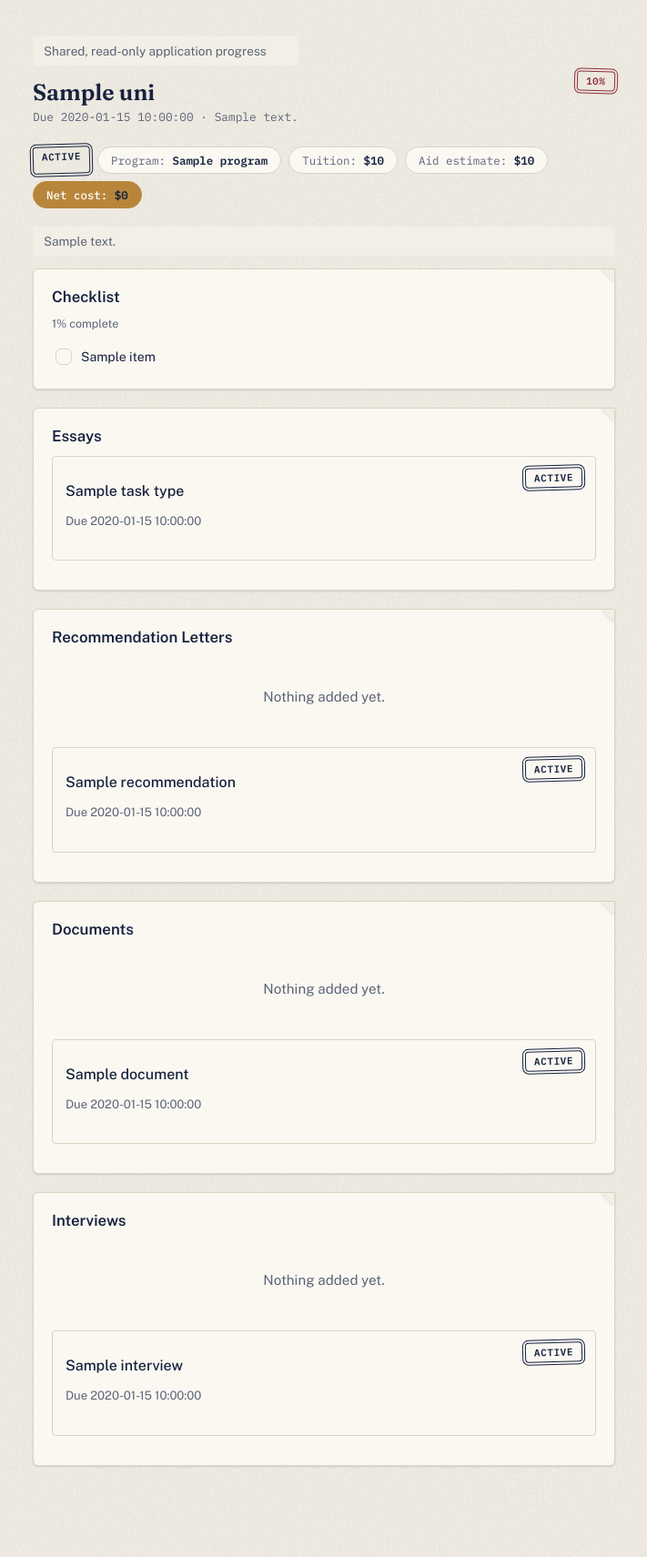
After one commit to Bhakti864653/uni-app-tracker, a Flask app: template templates/shared.html in a window 1280 px wide. The commit adds this page. Shown: the whole page at 91% size, without its empty margins (284-995 px from the left). Run offline with Flask 3, Linux system fonts and the light colour scheme; the template is opened without the code that fills it: most values are stand-ins (such as "Sample title", 1, 10 or a date in 2020).

Commit message:
Add CI, shareable read-only links, and a compare view
- CI: run pytest on every push/PR via GitHub Actions
- Share: per-university read-only link (no login) for parents/counselors,
  revocable, excludes all edit forms/CSRF
- Compare: pick 2-4 universities from the dashboard and see readiness,
  cost, and task status side by side

```diff
--- a/app.py
+++ b/app.py
@@ -177,6 +177,8 @@ def init_db():
         conn.execute("ALTER TABLE universities ADD COLUMN financial_aid_estimate REAL")
     if "deleted_at" not in existing_uni_columns:
         conn.execute("ALTER TABLE universities ADD COLUMN deleted_at TEXT")
+    if "share_token" not in existing_uni_columns:
+        conn.execute("ALTER TABLE universities ADD COLUMN share_token TEXT")
 
     existing_task_columns = [row["name"] for row in dictrows(conn.execute("PRAGMA table_info(tasks)"))]
     if "prompt" not in existing_task_columns:
@@ -803,6 +805,10 @@ def university_profile(university_id):
     if uni["tuition_cost"] is not None and uni["financial_aid_estimate"] is not None:
         net_cost = uni["tuition_cost"] - uni["financial_aid_estimate"]
 
+    share_url = None
+    if uni["share_token"]:
+        share_url = request.host_url.rstrip("/") + "/shared/" + uni["share_token"]
+
     return render_template(
         "profile.html",
         uni=uni,
@@ -810,6 +816,76 @@ def university_profile(university_id):
         net_cost=net_cost,
         tasks_by_type=tasks_by_type,
         task_status_options=TASK_STATUS_OPTIONS,
+        share_url=share_url,
+    )
+
+@app.route("/university/<int:university_id>/share", methods=["POST"])
+@login_required
+def create_share_link(university_id):
+    conn = get_db()
+    if not get_owned_university(conn, university_id, session["user_id"]):
+        conn.close()
+        return "Not found", 404
+    conn.execute(
+        "UPDATE universities SET share_token = ? WHERE id = ?",
+        (secrets.token_urlsafe(24), university_id)
+    )
+    conn.commit()
+    conn.close()
+    return redirect(f"/university/{university_id}")
+
+@app.route("/university/<int:university_id>/unshare", methods=["POST"])
+@login_required
+def revoke_share_link(university_id):
+    conn = get_db()
+    if not get_owned_university(conn, university_id, session["user_id"]):
+        conn.close()
+        return "Not found", 404
+    conn.execute("UPDATE universities SET share_token = NULL WHERE id = ?", (university_id,))
+    conn.commit()
+    conn.close()
+    return redirect(f"/university/{university_id}")
+
+@app.route("/shared/<token>")
+def shared_university(token):
+    conn = get_db()
+    uni = dictrow(conn.execute(
+        "SELECT * FROM universities WHERE share_token = ? AND deleted_at IS NULL", (token,)
+    ))
+    if not uni:
+        conn.close()
+        return "Not found", 404
+    tasks_by_type = {
+        task_type: dictrows(conn.execute(
+            "SELECT * FROM tasks WHERE university_id = ? AND task_type = ? ORDER BY id",
+            (uni["id"], task_type)
+        ))
+        for task_type in TASK_TYPES
+    }
+    checklist = dictrows(conn.execute(
+        "SELECT * FROM tasks WHERE university_id = ? AND task_type = 'checklist'", (uni["id"],)
+    ))
+    conn.close()
+
+    net_cost = None
+    if uni["tuition_cost"] is not None and uni["financial_aid_estimate"] is not None:
+        net_cost = uni["tuition_cost"] - uni["financial_aid_estimate"]
+    done_count = sum(1 for item in checklist if item["done"])
+    progress_percent = round(100 * done_count / len(checklist)) if checklist else 0
+    essays = tasks_by_type.get("essay", [])
+    recommendations = tasks_by_type.get("recommendation", [])
+    documents = tasks_by_type.get("document", [])
+    interviews = tasks_by_type.get("interview", [])
+
+    return render_template(
+        "shared.html",
+        uni=uni,
+        days_text=days_remaining_text(uni["deadline"]),
+        net_cost=net_cost,
+        checklist=checklist,
+        progress_percent=progress_percent,
+        readiness_score=compute_readiness_score(checklist, essays, recommendations, documents, interviews),
+        tasks_by_type=tasks_by_type,
     )
 
 @app.route("/tasks/add/<int:university_id>/<task_type>", methods=["POST"])
@@ -1091,6 +1167,61 @@ def export_calendar():
     response.headers["Content-Disposition"] = "attachment; filename=application-deadlines.ics"
     return response
 
+@app.route("/compare")
+@login_required
+def compare():
+    raw_ids = [value for value in request.args.get("ids", "").split(",") if value.strip().isdigit()]
+    requested_ids = [int(value) for value in raw_ids][:4]
+
+    conn = get_db()
+    universities = []
+    for university_id in requested_ids:
+        uni = get_owned_university(conn, university_id, session["user_id"])
+        if not uni:
+            continue
+
+        checklist = dictrows(conn.execute(
+            "SELECT done FROM tasks WHERE university_id = ? AND task_type = 'checklist'", (university_id,)
+        ))
+        essays = dictrows(conn.execute(
+            "SELECT status FROM tasks WHERE university_id = ? AND task_type = 'essay'", (university_id,)
+        ))
+        recommendations = dictrows(conn.execute(
+            "SELECT status FROM tasks WHERE university_id = ? AND task_type = 'recommendation'", (university_id,)
+        ))
+        documents = dictrows(conn.execute(
+            "SELECT status FROM tasks WHERE university_id = ? AND task_type = 'document'", (university_id,)
+        ))
+        interviews = dictrows(conn.execute(
+            "SELECT status FROM tasks WHERE university_id = ? AND task_type = 'interview'", (university_id,)
+        ))
+
+        done_count = sum(1 for item in checklist if item["done"])
+        net_cost = None
+        if uni["tuition_cost"] is not None and uni["financial_aid_estimate"] is not None:
+            net_cost = uni["tuition_cost"] - uni["financial_aid_estimate"]
+
+        universities.append({
+            "id": uni["id"],
+            "name": uni["name"],
+            "deadline": uni["deadline"],
+            "days_text": days_remaining_text(uni["deadline"]),
+            "status": uni["status"],
+            "program": uni["program"],
+            "tuition_cost": uni["tuition_cost"],
+            "financial_aid_estimate": uni["financial_aid_estimate"],
+            "net_cost": net_cost,
+            "checklist_text": f"{done_count}/{len(checklist)}" if checklist else "-",
+            "essays_text": f"{sum(1 for e in essays if e['status'] == 'Final')}/{len(essays)} final" if essays else "-",
+            "recommendations_text": f"{sum(1 for r in recommendations if r['status'] == 'Received')}/{len(recommendations)} received" if recommendations else "-",
+            "documents_text": f"{sum(1 for d in documents if d['status'] == 'Submitted')}/{len(documents)} submitted" if documents else "-",
+            "interviews_text": f"{sum(1 for i in interviews if i['status'] == 'Completed')}/{len(interviews)} completed" if interviews else "-",
+            "readiness_score": compute_readiness_score(checklist, essays, recommendations, documents, interviews),
+        })
+    conn.close()
+
+    return render_template("compare.html", universities=universities)
+
 @app.route("/pipeline")
 @login_required
 def pipeline():
--- a/static/style.css
+++ b/static/style.css
@@ -238,6 +238,16 @@ h2 {
     font-size: 1.25rem;
     font-weight: 600;
     letter-spacing: -0.01em;
+}
+
+.compare-checkbox-label {
+    display: flex;
+    align-items: center;
+    gap: 6px;
+    font-size: 0.78rem;
+    color: var(--text-muted);
+    margin-bottom: 6px;
+    cursor: pointer;
 }
 
 .uni-deadline {
--- /dev/null
+++ b/templates/shared.html
@@ -0,0 +1,77 @@
+<!DOCTYPE html>
+<html lang="en">
+<head>
+    <title>{{ uni.name }} - Shared Application Progress</title>
+    <link rel="preconnect" href="https://fonts.googleapis.com">
+    <link rel="preconnect" href="https://fonts.gstatic.com" crossorigin>
+    <link href="https://fonts.googleapis.com/css2?family=Fraunces:opsz,wght@9..144,500;9..144,600;9..144,700&family=Public+Sans:wght@400;500;600;700&family=IBM+Plex+Mono:wght@400;500;600&display=swap" rel="stylesheet">
+    <link rel="icon" type="image/svg+xml" href="{{ url_for('static', filename='logo.svg') }}">
+    <link rel="stylesheet" href="{{ url_for('static', filename='style.css') }}">
+</head>
+<body>
+    <div class="page">
+        <header class="top-bar">
+            <div>
+                <p class="uni-notes">Shared, read-only application progress</p>
+                <h1>{{ uni.name }}</h1>
+                <p class="uni-deadline">Due {{ uni.deadline }} &middot; {{ days_text }}</p>
+            </div>
+            <span class="readiness-badge {% if readiness_score >= 80 %}readiness-high{% elif readiness_score >= 50 %}readiness-medium{% else %}readiness-low{% endif %}" title="Readiness score">{{ readiness_score }}%</span>
+        </header>
+
+        <div class="profile-summary">
+            <span class="status-badge status-{{ uni.status | replace(' ', '-') | lower }}">{{ uni.status }}</span>
+            {% if uni.program %}<span class="stat">Program: <strong>{{ uni.program }}</strong></span>{% endif %}
+            {% if uni.tuition_cost is not none %}<span class="stat">Tuition: <strong>${{ "%.0f"|format(uni.tuition_cost) }}</strong></span>{% endif %}
+            {% if uni.financial_aid_estimate is not none %}<span class="stat">Aid estimate: <strong>${{ "%.0f"|format(uni.financial_aid_estimate) }}</strong></span>{% endif %}
+            {% if net_cost is not none %}<span class="stat stat-highlight">Net cost: <strong>${{ "%.0f"|format(net_cost) }}</strong></span>{% endif %}
+        </div>
+
+        {% if uni.notes %}
+        <p class="uni-notes">{{ uni.notes }}</p>
+        {% endif %}
+
+        <section class="task-section">
+            <h2>Checklist</h2>
+            <p class="progress-label">{{ progress_percent }}% complete</p>
+            <ul class="checklist">
+                {% for item in checklist %}
+                <li class="checklist-row">
+                    <span class="checklist-item {% if item.done %}checked{% endif %}">
+                        <span class="checkbox">{% if item.done %}&#10003;{% endif %}</span>
+                        {{ item.title }}
+                    </span>
+                </li>
+                {% endfor %}
+            </ul>
+        </section>
+
+        {% set section_labels = {"essay": "Essays", "recommendation": "Recommendation Letters", "document": "Documents", "interview": "Interviews"} %}
+
+        {% for task_type in ["essay", "recommendation", "document", "interview"] %}
+        <section class="task-section">
+            <h2>{{ section_labels[task_type] }}</h2>
+            {% if not tasks_by_type[task_type] %}
+            <p class="empty-state">Nothing added yet.</p>
+            {% endif %}
+            {% for task in tasks_by_type[task_type] %}
+            <div class="task-card">
+                <div class="task-card-top">
+                    <div>
+                        <p class="task-title">{{ task.title }}</p>
+                        {% if task.due_date %}
+                        <p class="task-detail">Due {{ task.due_date }}</p>
+                        {% endif %}
+                        {% if task.task_type == "document" and task.file_name %}
+                        <p class="task-detail">File attached: {{ task.file_name }}</p>
+                        {% endif %}
+                    </div>
+                    <span class="status-badge status-{{ task.status | replace(' ', '-') | lower }}">{{ task.status }}</span>
+                </div>
+            </div>
+            {% endfor %}
+        </section>
+        {% endfor %}
+    </div>
+</body>
+</html>
```
Also changed, not shown: templates/compare.html (added, +59 -0 lines), templates/index.html (+26 -0 lines), templates/profile.html (+20 -0 lines), tests/test_app.py (+55 -0 lines), .github/workflows/tests.yml (added).
